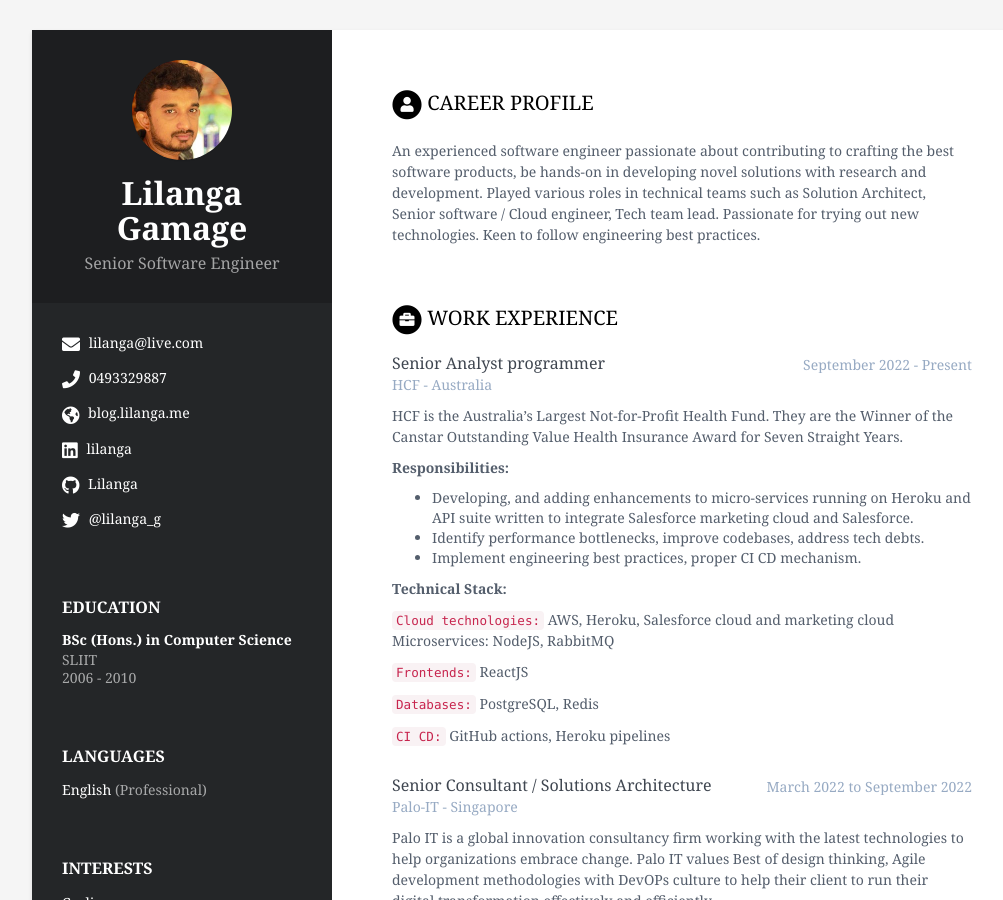
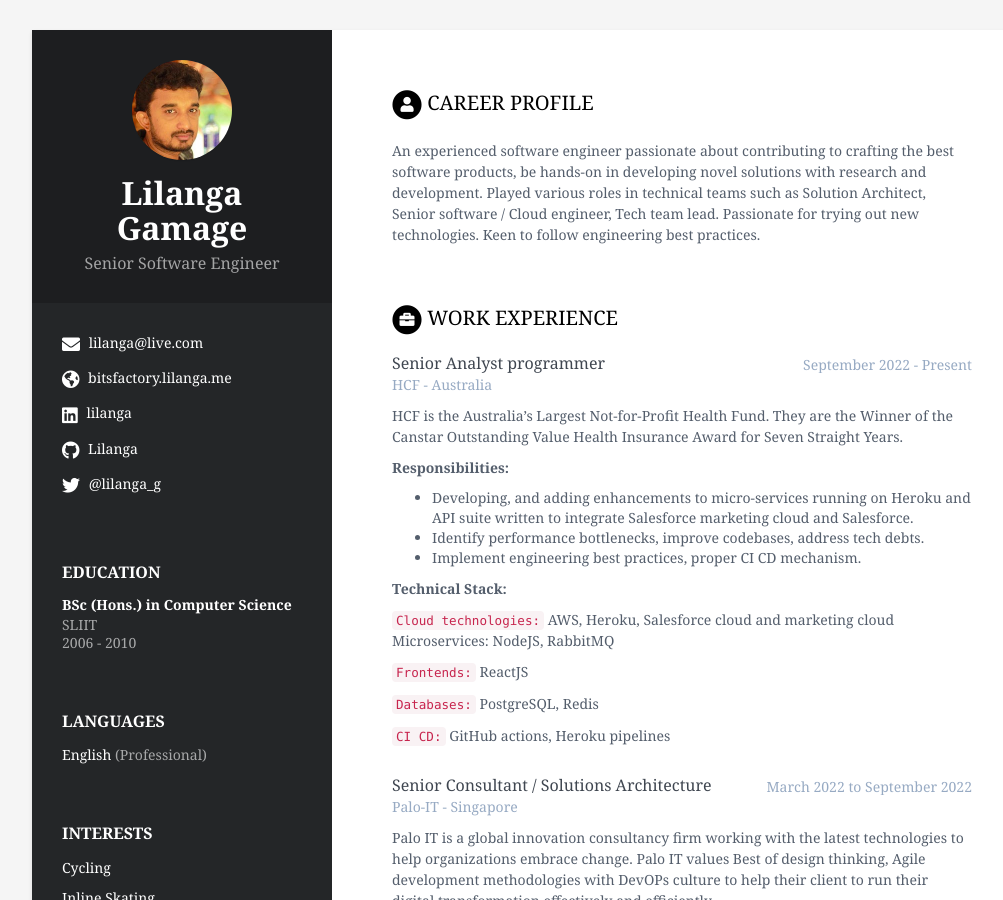
Before and after one commit to kasupsri/kasupsri.github.io, a Jekyll site: the page built from index.html, in a window 1280 px wide and 900 px high. Shown: the whole window, without its empty margins (108-1111 px from the left). Built offline with Jekyll 4.4.1, drawn with Linux system fonts in a browser that asks for light colours.

Commit message:
Update contact details

```diff
--- a/_data/data.yml
+++ b/_data/data.yml
@@ -14,10 +14,10 @@ sidebar:
 
     # Sidebar links
     email: lilanga@live.com
-    phone: 0493329887
+    phone:
     timezone:
     citizenship:
-    website: blog.lilanga.me
+    website: bitsfactory.lilanga.me
     linkedin: lilanga
     xing:
     github: Lilanga
```
